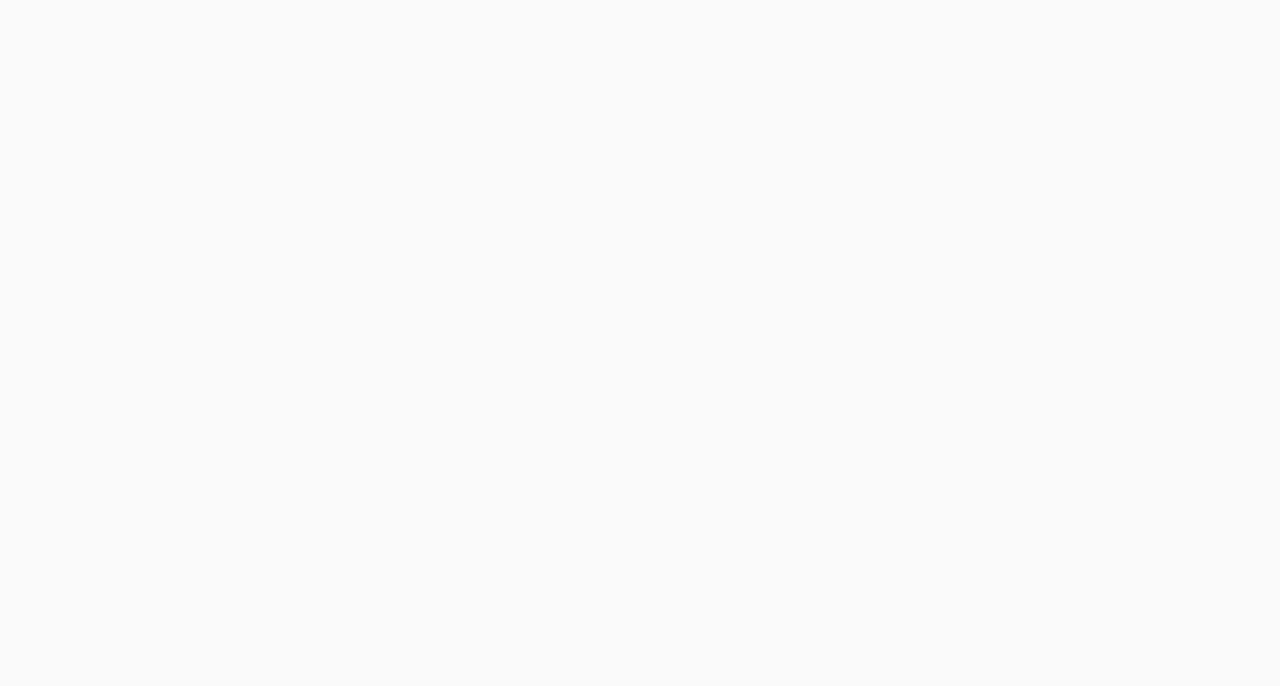
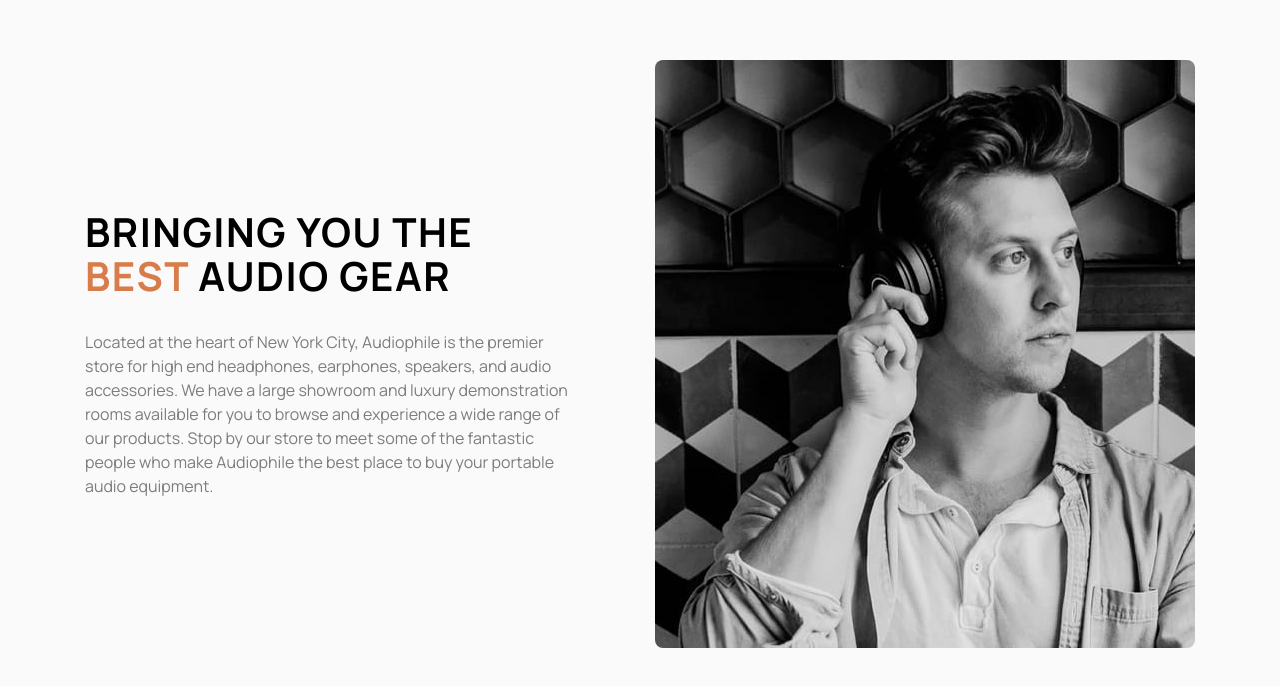
Before and after one commit to GustavoJuvino/Audiophile-Website, a Next.js app: page / in a window 1280 px wide. Shown: the part 2754-3440 px from the top of the page. Before the commit the page ends 2814 px from the top, so only its background shows below. Built offline with nearby package versions, Linux system fonts and the light colour scheme.

Commit message:
Audio Gear Component has been created

```diff
--- /dev/null
+++ b/app/Components/AudioGear.tsx
@@ -0,0 +1,47 @@
+import React from 'react';
+import Image from "next/image";
+
+const AudioGear = () => {
+  return (
+    <div className="
+            xl:w-[1110px]
+            w-full
+            lg:h-[588px]
+            h-auto
+            flex
+            max-lg:flex-col-reverse
+            justify-between
+            items-center
+            max-xl:sm:px-8
+            max-sm:px-4
+        "
+    >
+        <div className="lg:w-[45%] sm:w-[68%] lg:pr-4 max-lg:mt-16 max-lg:text-center">
+            <h1 className="sm:text-5xl text-2xl uppercase mb-8">
+                Bringing you the <br className="max-small-mobile:hidden" />
+                <span className="text-raw-sienna"> best </span>
+                audio gear
+            </h1>
+            <p className="opacity-50">
+                Located at the heart of New York City, Audiophile is the premier
+                store for high end headphones, earphones, speakers, and audio
+                accessories. We have a large showroom and luxury
+                demonstration rooms available for you to browse and
+                experience a wide range of our products. Stop by our store to
+                meet some of the fantastic people who make Audiophile the
+                best place to buy your portable audio equipment.
+            </p>
+        </div>
+
+        <Image
+            width={540}
+            height={588}
+            alt="Audio Gear Image"
+            src="/assets/shared/image-best-gear.jpg"
+            className="rounded-lg max-lg:w-full max-lg:h-[300px] object-cover"
+        />
+    </div>
+  )
+}
+
+export default AudioGear;
--- a/app/Components/Home/ContainerProducts.tsx
+++ b/app/Components/Home/ContainerProducts.tsx
@@ -14,7 +14,6 @@
         gap-12
         lg:mt-[10.5rem]
         mt-24
-        mb-[12.5rem]
         max-xl:sm:px-8
         max-sm:px-4
       "
--- a/app/page.tsx
+++ b/app/page.tsx
@@ -1,6 +1,7 @@
 import Main from "./Components/Home/Main";
 import Products from "./Components/Products";
 import ContainerProducts from "./Components/Home/ContainerProducts";
+import AudioGear from "./Components/AudioGear";
 
 export default function Home() {
   return (
@@ -16,6 +17,9 @@
       <Main />
       <Products />
       <ContainerProducts />
+      <div className="lg:my-[12.5rem] sm:my-24 my-[7.5rem]">
+        <AudioGear />
+      </div>
     </main>
   )
 }
```
